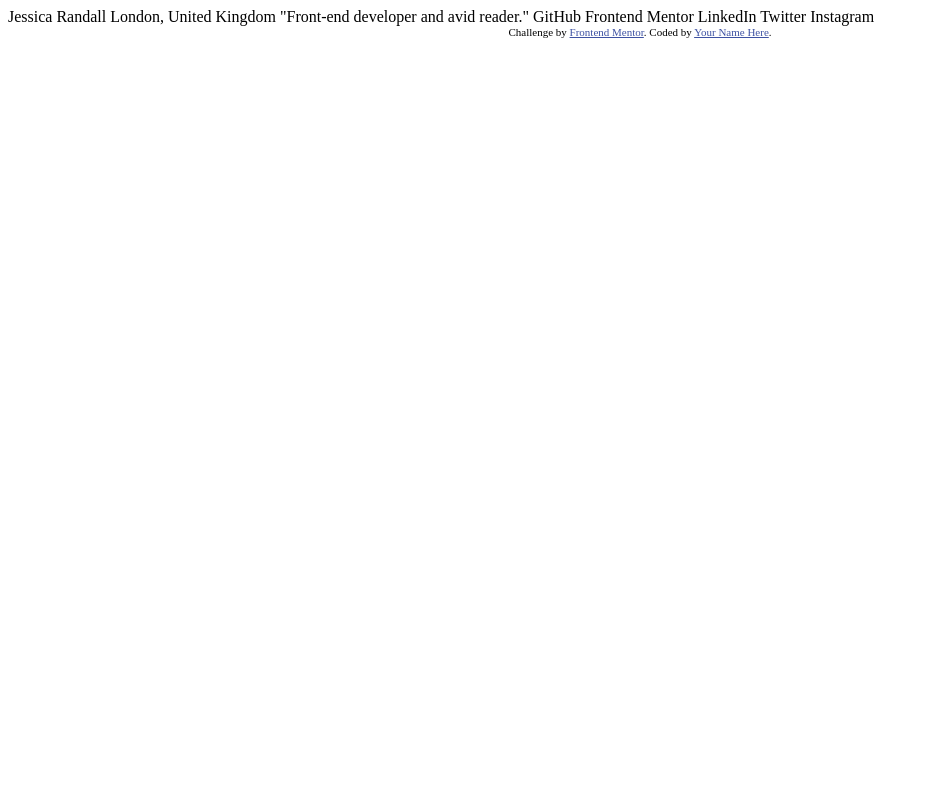
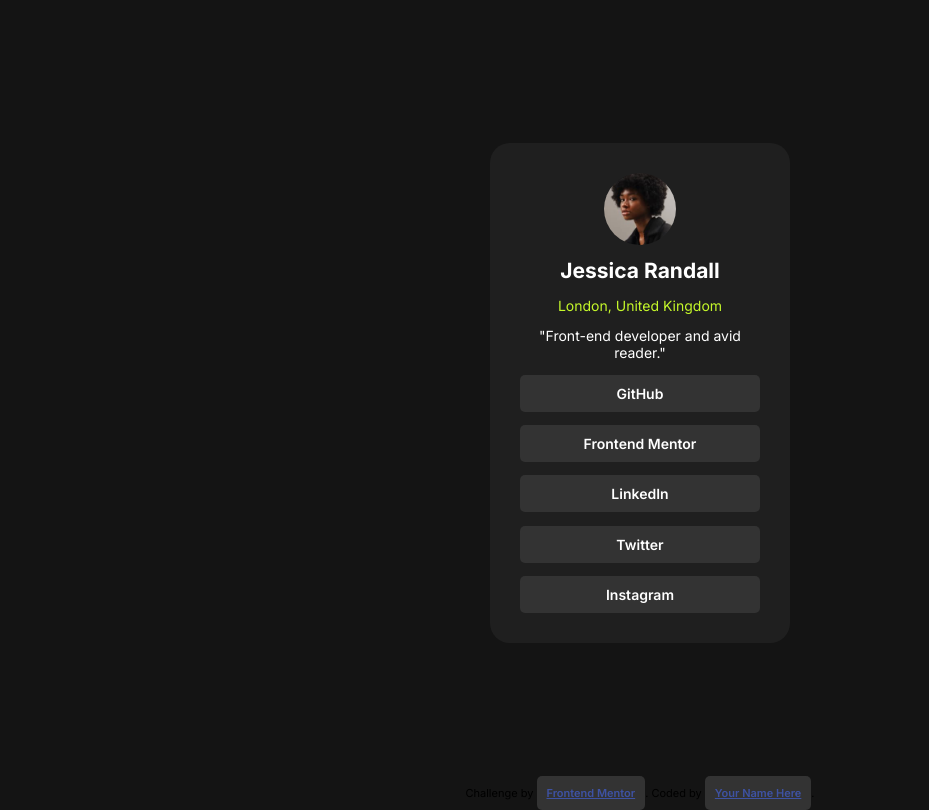
Before and after one commit to WilliamDemain/social-links-profile, a plain HTML site: page index.html in a window 1280 px wide. Shown: the whole page, without its empty margins (0-929 px from the left). Drawn offline with Linux system fonts and the light colour scheme.

Commit message:
html/css bases

```diff
--- a/index.html
+++ b/index.html
@@ -5,27 +5,31 @@
   <meta name="viewport" content="width=device-width, initial-scale=1.0"> <!-- displays site properly based on user's device -->
 
   <link rel="icon" type="image/png" sizes="32x32" href="./assets/images/favicon-32x32.png">
+  <link rel="preconnect" href="https://fonts.googleapis.com">
+  <link rel="preconnect" href="https://fonts.gstatic.com" crossorigin>
+  <link href="https://fonts.googleapis.com/css2?family=Figtree:ital,wght@0,300..900;1,300..900&family=Inter:ital,opsz,wght@0,14..32,100..900;1,14..32,100..900&family=Outfit:wght@100..900&display=swap" rel="stylesheet">
 
   <title>Frontend Mentor | Social links profile</title>
 
-  <!-- Feel free to remove these styles or customise in your own stylesheet 👍 -->
-  <style>
-    .attribution { font-size: 11px; text-align: center; }
-    .attribution a { color: hsl(228, 45%, 44%); }
-  </style>
+
+  <link rel="stylesheet" href="styles.css">
 </head>
 <body>
+  <main class="container">
+    <div class="card">
+      <img src="assets/images/avatar-jessica.jpeg"/>
+      <h2 id="user">Jessica Randall</h2>
+      <p id="loc">London, United Kingdom</p>
+      <p>"Front-end developer and avid reader."</p>
 
-  Jessica Randall
-  London, United Kingdom
-  "Front-end developer and avid reader."
+      <a>GitHub</a>
+      <a>Frontend Mentor</a>
+      <a>LinkedIn</a>
+      <a>Twitter</a>
+      <a>Instagram</a>
 
-  GitHub
-  Frontend Mentor
-  LinkedIn
-  Twitter
-  Instagram
-
+    </div>
+  </main>
   <div class="attribution">
     Challenge by <a href="https://www.frontendmentor.io?ref=challenge" target="_blank">Frontend Mentor</a>.
     Coded by <a href="#">Your Name Here</a>.
--- /dev/null
+++ b/styles.css
@@ -0,0 +1,61 @@
+*{
+    margin: 0;
+    padding: 0;
+    box-sizing: border-box;
+}
+body{
+    background-color: hsl(0, 0%, 8%);
+    font-family: 'Inter', sans-serif;
+    display: flex;
+    flex-direction: column;
+    justify-content: center;
+    align-items: center;
+    height: 100vh;
+    font-size: 14px;
+}
+.container{
+    padding: 30px;
+    display: flex;
+    flex: 1;
+    justify-content: center;
+    align-items: center;
+}
+.card{
+    background-color: hsl(0, 0%, 12%);
+    border-radius: 20px;
+    max-width: 300px;
+    min-height: 500px;
+    padding: 30px;
+    text-align: center;
+    width: 100%;
+    display: flex;
+    flex-direction: column;
+    justify-content: space-between;
+    align-items: center;
+
+}
+img{
+    border-radius: 50%;
+    width: 30%;
+}
+h2{
+    color: hsl(0, 0%, 100%);
+    font-weight: 700;
+}
+a{
+    background-color: hsl(0, 0%, 20%);
+    color: hsl(0, 0%, 100%);
+    font-weight: 600;
+    width: 100%;
+    border-radius: 5px;
+    padding: 10px;
+}
+#loc{
+    color: hsl(75, 94%, 57%);
+}
+p{
+    color: hsl(0, 0%, 100%);
+    font-weight: 400;
+}
+.attribution { font-size: 11px; text-align: center; }
+.attribution a { color: hsl(228, 45%, 44%); }
```
